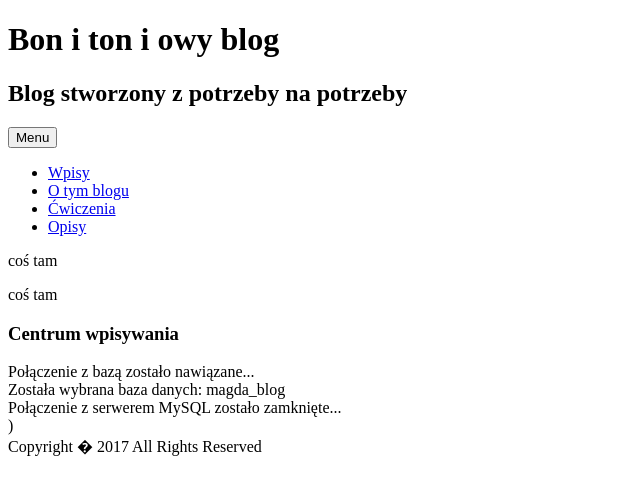
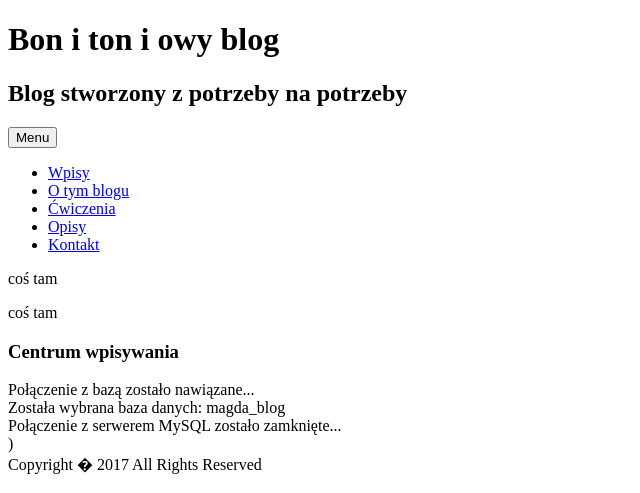
Before and after one commit to MagdalenaZdybel/bon_ton_blog, a PHP site: page / in a window 1280 px wide. Shown: the top 493 px of the page, without its empty margins (0-640 px from the left). Run offline with PHP 8.4, Linux system fonts and the light colour scheme.

Commit message:
Dodanie maila w kontakcie

```diff
--- a/index.php
+++ b/index.php
@@ -21,6 +21,7 @@
                         <li><a href="O_tym_blogu">O tym blogu</a></li>
                         <li><a href="cos_tam">Ćwiczenia</a></li>
                         <li><a href="Opisy">Opisy</a></li>
+			<li><a href="mailto:magda@localhost">Kontakt</a></li>
                     </ul>
                 </div>
             </nav>
```
